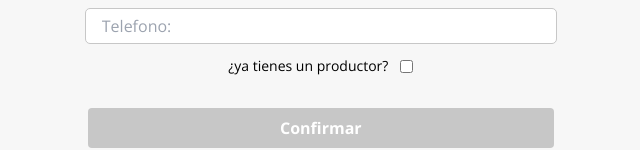
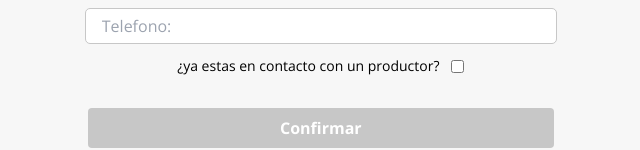
Before and after one commit to MoneyFi/CureMDplus, a React (Vite) app: page /register in a window 1280 px wide. Shown: the part 435-585 px from the top of the page, without its empty margins (335-975 px from the left). Built offline with nearby package versions, Linux system fonts and the light colour scheme.

Commit message:
fix: dialogo del check registro

```diff
--- a/src/pages/Register/FormRegister.jsx
+++ b/src/pages/Register/FormRegister.jsx
@@ -186,7 +186,7 @@ const FormRegister = ({ position, setPosition }) => {
             </div>
 
             <div className='p-2 flex items-center justify-center'>
-                <p className='text-sm font-light'>¿ya tienes un productor?</p>
+                <p className='text-sm font-light'>¿ya estas en contacto con un productor?</p>
                 <input onClick={()=>setProductor(!productor)}  className='ml-3' type='checkbox'/>
             </div>
 
```
